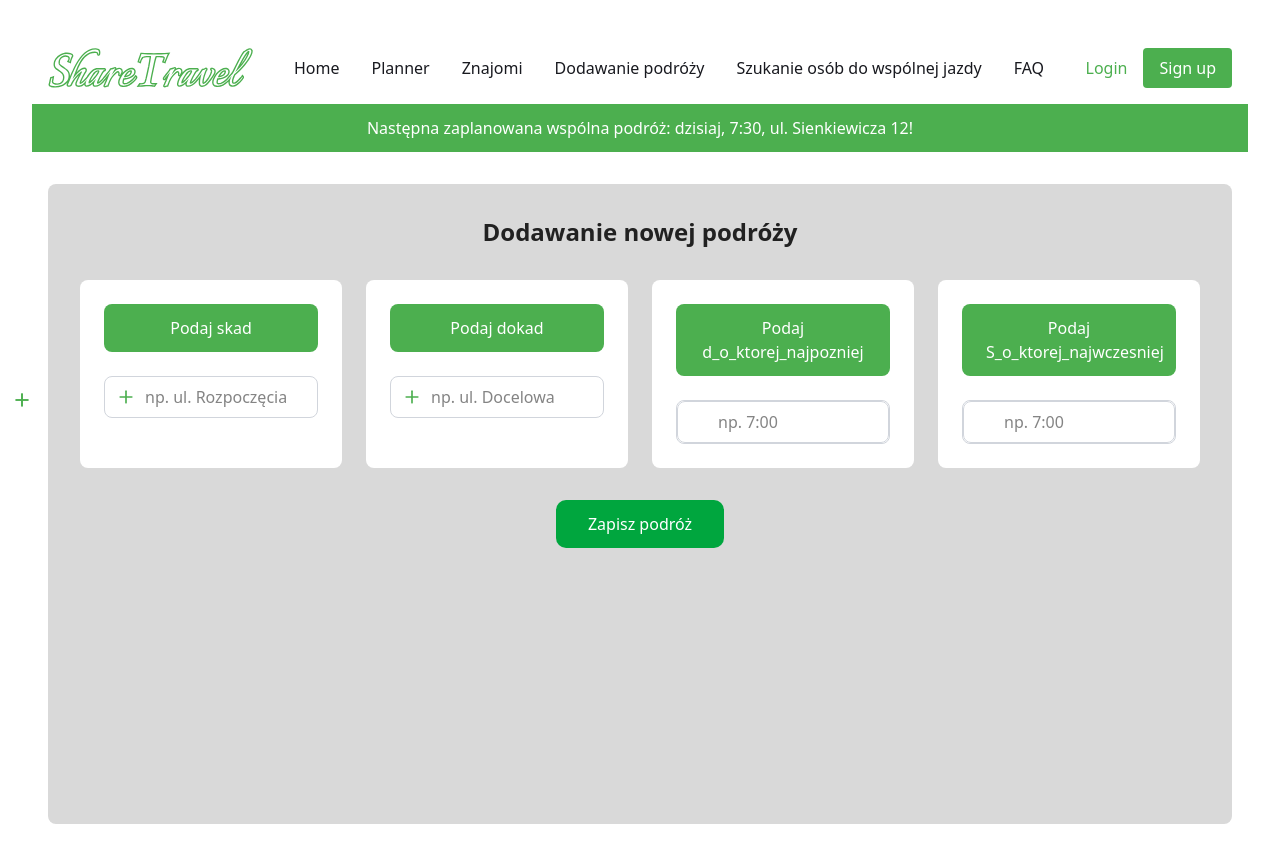
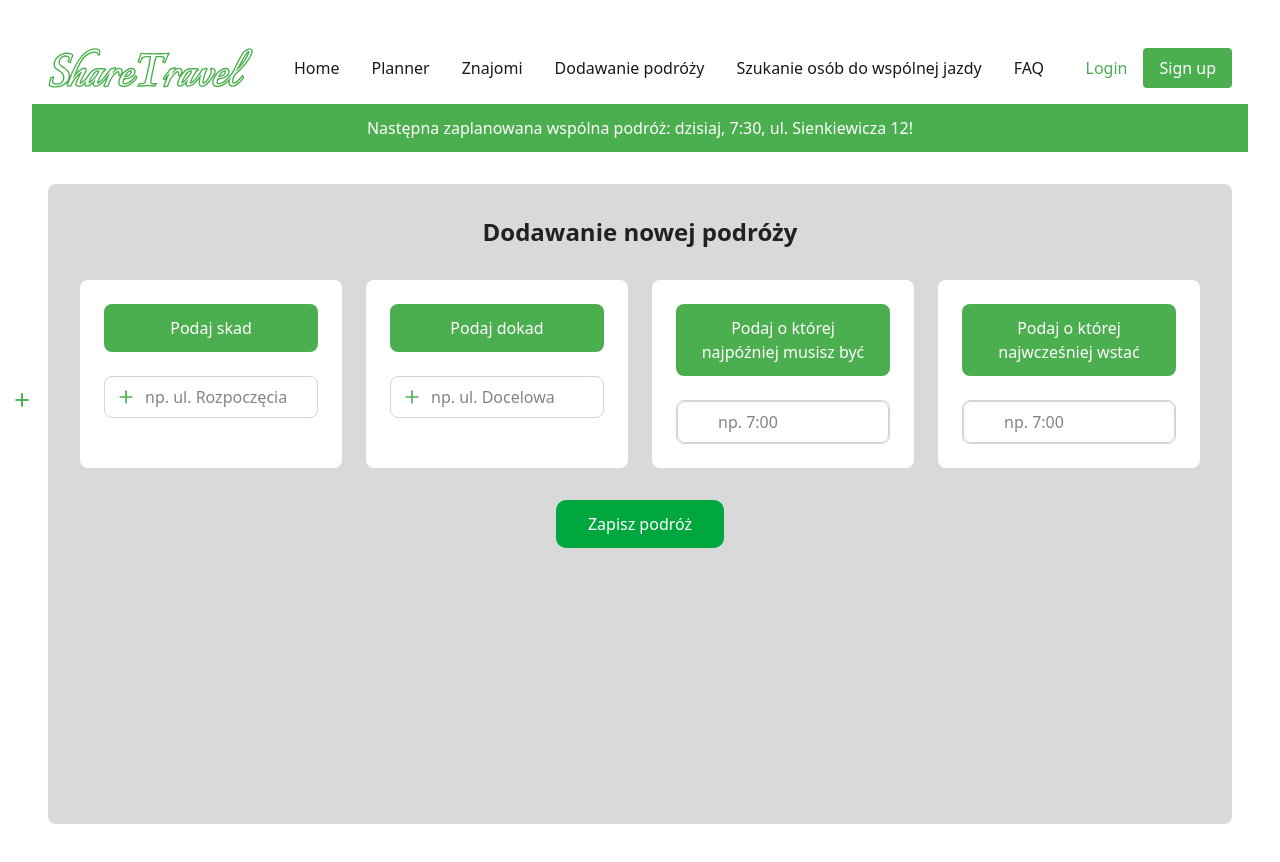
Before and after one commit to MiKozzzz/share-travel, a React (Vite) app in the folder frontend/: page /offer in a window 1280 px wide. Shown: the top 862 px of the page. Built offline with nearby package versions, Linux system fonts and the light colour scheme; no server answers.

Commit message:
Przy dodawaniu podrózy dodałem, że statycznie dodaje od razu do podróży id_przejazdu='f059fc62-3915-4d6f-bc9f-0e59ca2744a6' w celach testowych

```diff
--- a/frontend/src/pages/Offer.tsx
+++ b/frontend/src/pages/Offer.tsx
@@ -43,7 +43,9 @@ const Offer: React.FC = () => {
         dokad,
         d_o_ktorej_najpozniej,
         s_o_ktorej_najwczesniej,
-        id_uzytkownika: userId,  // zakładam, że masz kolumnę user_id w tabeli
+        id_uzytkownika: userId,
+        // UWAGA TO STATYCZNE DODANIE PRZEJAZD W CELACH TESTOWYCH
+        id_przejazdu: 'f059fc62-3915-4d6f-bc9f-0e59ca2744a6'
       },
     ]);
 
@@ -116,7 +118,7 @@ const Offer: React.FC = () => {
             {/* d_o_ktorej_najpozniej */}
             <div className="bg-white p-6 rounded-md flex flex-col items-center">
               <button className="bg-primary text-white py-3 px-6 rounded-md w-full mb-6 hover:bg-[#3d9c3f]">
-                Podaj d_o_ktorej_najpozniej
+                Podaj o której najpóźniej musisz być
               </button>
               <div className="flex items-center w-full border border-gray-300 rounded-md overflow-hidden">
                 <input
@@ -136,7 +138,7 @@ const Offer: React.FC = () => {
             {/* d_o_ktorej_najpozniej */}
             <div className="bg-white p-6 rounded-md flex flex-col items-center">
               <button className="bg-primary text-white py-3 px-6 rounded-md w-full mb-6 hover:bg-[#3d9c3f]">
-                Podaj S_o_ktorej_najwczesniej
+                Podaj o której najwcześniej wstać
               </button>
               <div className="flex items-center w-full border border-gray-300 rounded-md overflow-hidden">
                 <input
```
